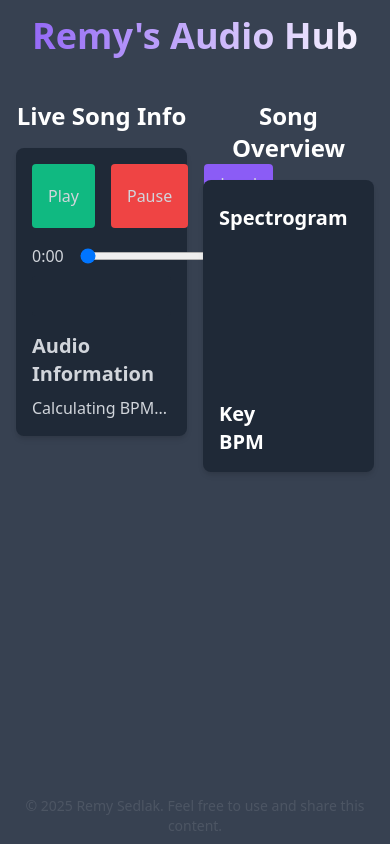
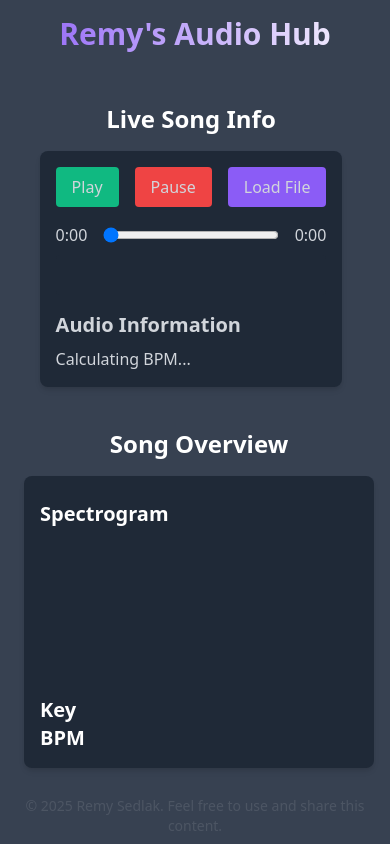
Before and after one commit to remysedlak/audio-hub, a React (Vite) app: page /visualizer in a window 390 px wide. Built offline with nearby package versions, Linux system fonts and the light colour scheme; a web font is replaced by a local one.

Commit message:
implementing responive design for mobile usage

```diff
--- a/src/pages/AudioPage.jsx
+++ b/src/pages/AudioPage.jsx
@@ -14,20 +14,23 @@ const AudioPage = ({ file }) => {
   }, [file]);
 
   return( <>
-    <h1 className="mb-10 text-4xl text-center font-bold mb-4 mt-4 pb-1 text-transparent bg-clip-text bg-gradient-to-r from-purple-500 to-white">Remy's Audio Hub</h1>
+    <h1 className="text-3xl sm:text-4xl md:text-5xl lg:text-6xl max-w-full text-center font-bold
+    mb-4 mt-4 pb-5 text-transparent bg-clip-text bg-gradient-to-r from-purple-500 to-white overflow-hidden">
+      Remy's Audio Hub
+    </h1>
     {/* container for live and overview of song */}
-    <div className="flex small:flex-col w-full px-4 h-screen justify-around">
+    <div className="flex flex-col sm:flex-col md:flex-col lg:flex-row w-full px-4 h-screen justify-around items-center">
 
       {/* {audioSrc && (
         <audio controls src={audioSrc} className="mb-10">
           Your browser does not support the audio element.
         </audio>
       )} */}
-      <div className="w-1/2 pr-2">
+      <div className="pr-2 sm:w-full md:w-full lg:w-1/2">
         <h4 className="text-2xl text-center font-bold text- mb-4">Live Song Info</h4>
         <MusicPlayer file={file}/>
       </div>
-      <div className="w-1/2 pl-2">
+      <div className="sm:w-full md:w-full lg:w-1/2 pl-2">
         <h4 className="text-2xl text-center font-bold text-white mb-4">Song Overview</h4>
         <SongOverview/>
       </div>
--- a/src/pages/StartPage.jsx
+++ b/src/pages/StartPage.jsx
@@ -14,7 +14,7 @@ const StartPage = ({ setFile }) => {
   };
 
   return (
-    <div className="flex flex-col items-center justify-around bg-gray-700 h-screen">
+    <div className="flex flex-col items-center justify-around bg-gray-700 h-screen overflow-hidden">
       <h1 className="text-3xl text-center font-bold mb-4 mt-4 text-transparent bg-clip-text bg-gradient-to-r from-purple-500 to-white">Remy's Audio Hub</h1>
       <div>
         <label className="cursor-pointer">
```
